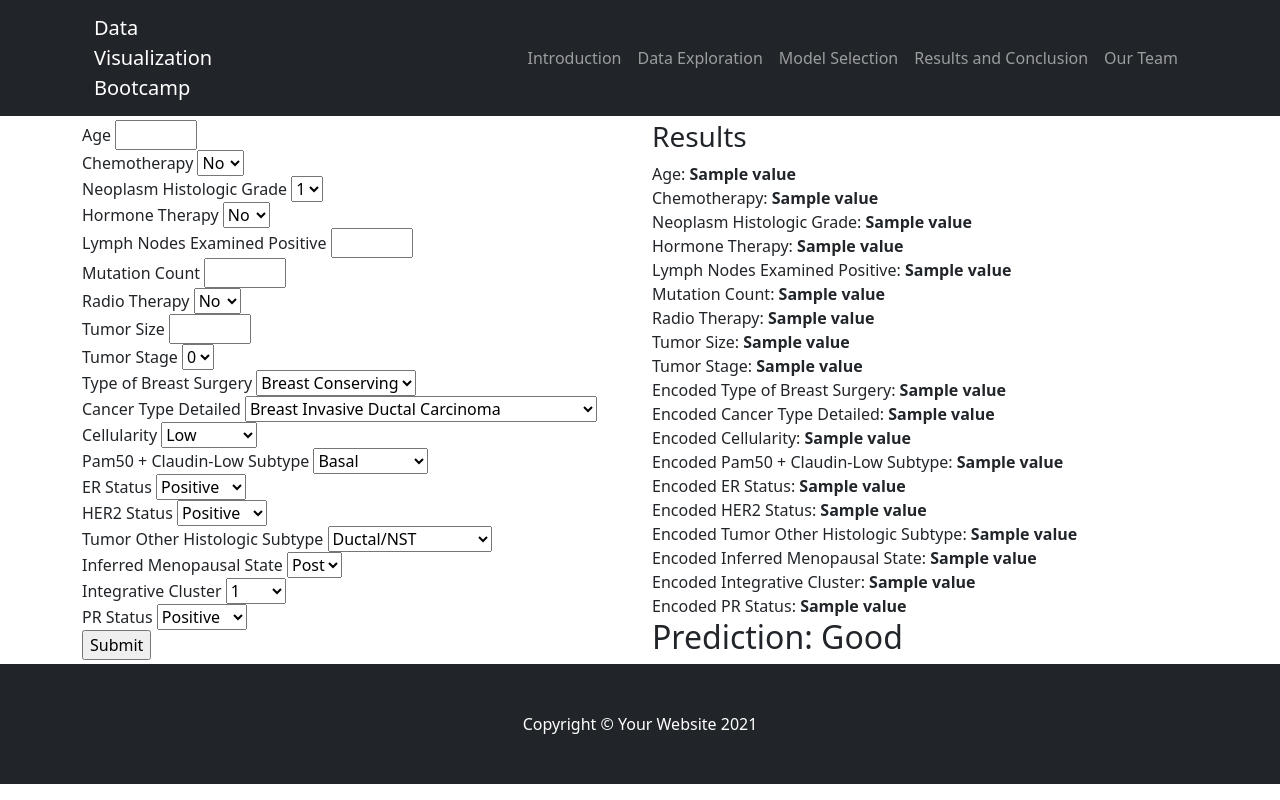
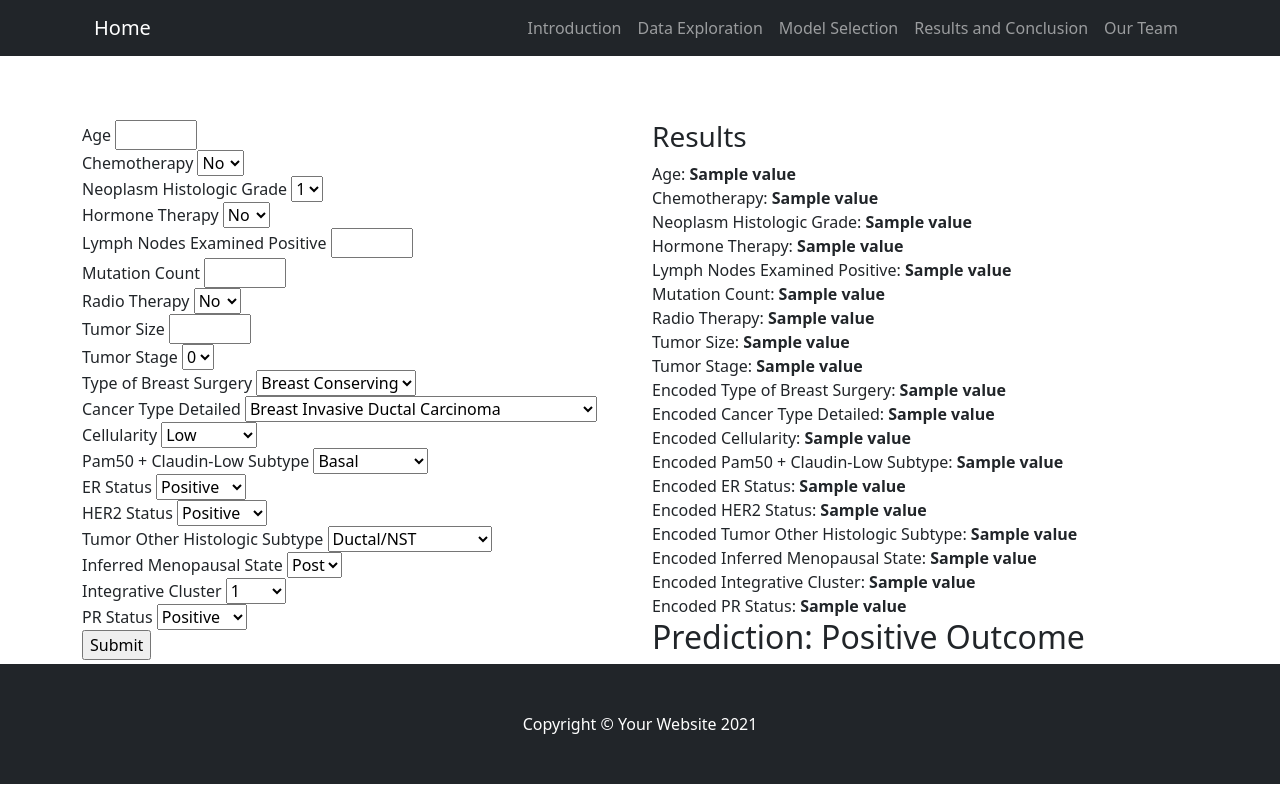
Before and after one commit to eugkik/Breast_Cancer_Study, a Flask app: template templates/predict.html in a window 1280 px wide. Run offline with Flask 2, Linux system fonts and the light colour scheme; the template is opened without the code that fills it: most values are stand-ins (such as "Sample title", 1, 10 or a date in 2020); parts of the project's set-up code (start-up, migrations or seed data) failed here and were passed over; some libraries are stand-ins or nearby versions.

Commit message:
changed text to Home

```diff
--- a/templates/index.html
+++ b/templates/index.html
@@ -15,7 +15,7 @@
         <nav class="navbar navbar-expand-lg navbar-dark bg-dark fixed-top" id="mainNav">
             <div class="container px-4">
                 <a class="navbar-brand" href="#page-top">
-                    <div _ngcontent-iim-c371="" class="Header-logoText Header-logoText--Scrolled">Data<br>Visualization<br>Bootcamp</div>
+                    <div _ngcontent-iim-c371="" class="Header-logoText Header-logoText--Scrolled">Home</div>
                 </a>
                 <button class="navbar-toggler" type="button" data-b s-toggle="collapse" data-bs-target="#navbarResponsive" aria-controls="navbarResponsive" aria-expanded="false" aria-label="Toggle navigation"><span class="navbar-toggler-icon"></span></button>
                 <div class="collapse navbar-collapse" id="navbarResponsive">
--- a/templates/predict.html
+++ b/templates/predict.html
@@ -15,7 +15,7 @@
         <nav class="navbar navbar-expand-lg navbar-dark bg-dark fixed-top" id="mainNav">
             <div class="container px-4">
                 <a class="navbar-brand" href="{{ url_for('home') }}">
-                    <div _ngcontent-iim-c371="" class="Header-logoText Header-logoText--Scrolled">Data<br>Visualization<br>Bootcamp</div>
+                    <div _ngcontent-iim-c371="" class="Header-logoText Header-logoText--Scrolled">Home</div>
                 </a>
                 <button class="navbar-toggler" type="button" data-b s-toggle="collapse" data-bs-target="#navbarResponsive" aria-controls="navbarResponsive" aria-expanded="false" aria-label="Toggle navigation"><span class="navbar-toggler-icon"></span></button>
                 <div class="collapse navbar-collapse" id="navbarResponsive">
@@ -201,10 +201,10 @@
 			Encoded PR Status: <b>{{values[18]}}</b> <br>
 
 		{% if outcome == 0 %}
-			<h3>Prediction: Not Good</h3>
+			<h3>Prediction: Negative Outcome</h3>
 			<audio src="static/images/notgood_sound.mp3" autoplay></audio>
 		{% else %}
-			<h2>Prediction: Good</h2>
+			<h2>Prediction: Positive Outcome</h2>
 			<audio src="static/images/good_sound.mp3" autoplay></audio>
 		{% endif %}
 
```
